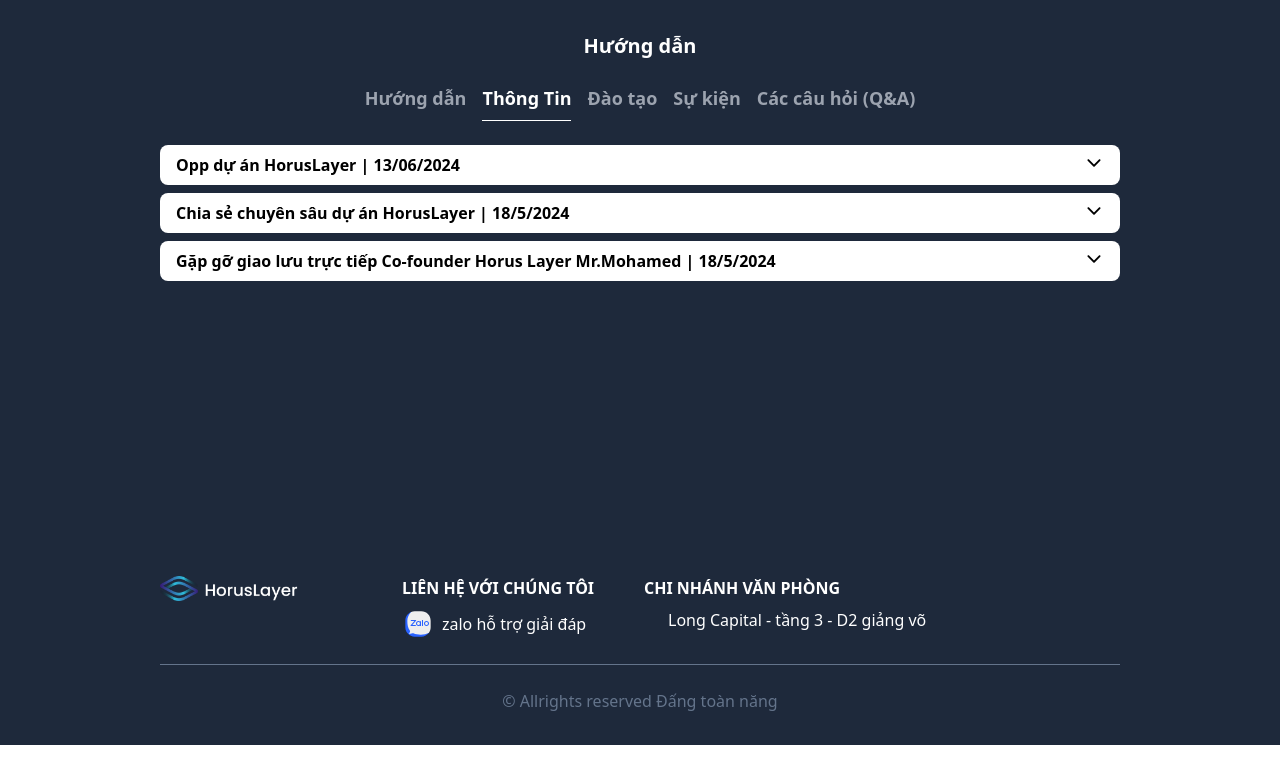
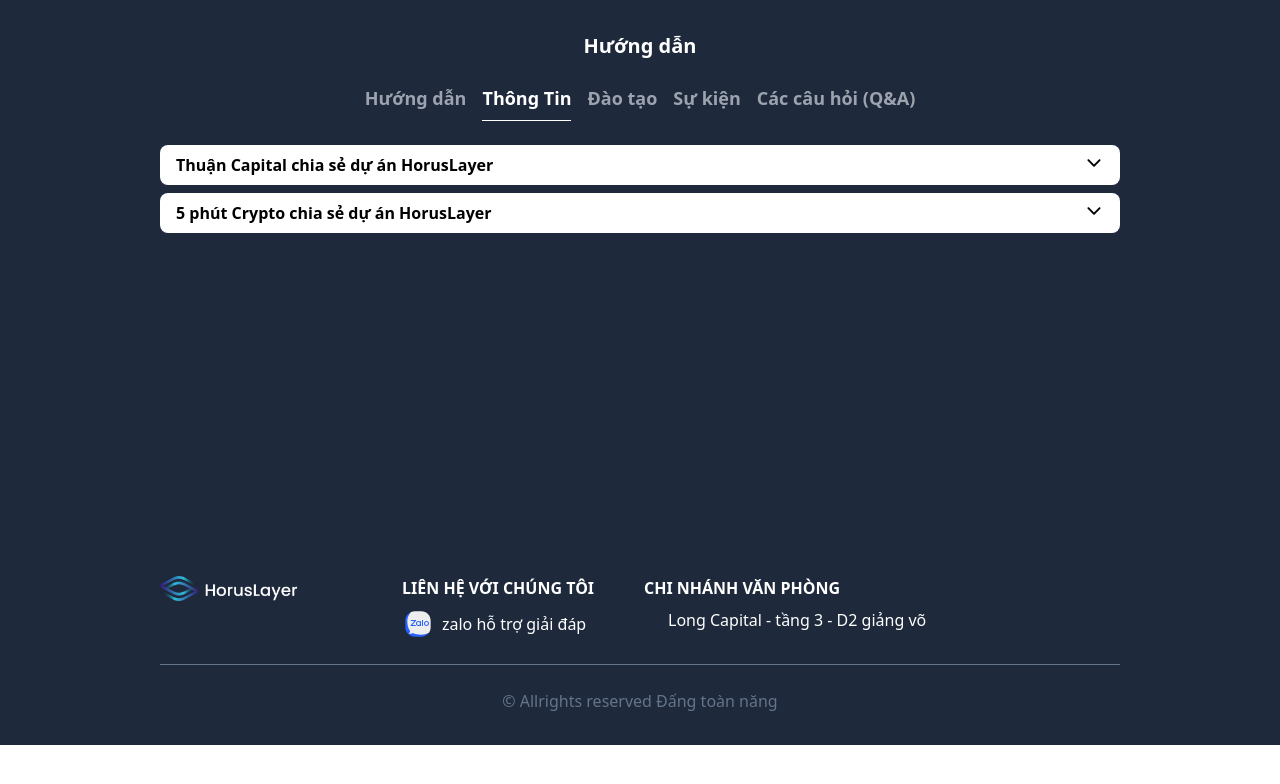
Before and after one commit to NTT102/horus, a React (Vite) app: page / in a window 1280 px wide. Both pictures are taken after a click on the tab "Thông Tin". Shown: the top 784 px of the page. Built offline with nearby package versions, Linux system fonts and the light colour scheme; some icons are missing.

Commit message:
Update Guide.tsx

```diff
--- a/src/layouts/sections/Guide.tsx
+++ b/src/layouts/sections/Guide.tsx
@@ -252,7 +252,61 @@
 
                     </Tab.Panel>
 
+                   <Tab.Panel className="grid gap-2">
 
+                         <Disclosure>
+                            {({ open }) => (
+                                <>
+                                    <Disclosure.Button className="flex w-full justify-between rounded-lg bg-white text-black px-4 py-2 text-left text-sm font-medium hover:bg-blue-100 focus:outline-none focus-visible:ring focus-visible:ring-blue-500/75">
+                                        <span className="block text-base first-letter:uppercase font-semibold">
+                                            Thuận Capital chia sẻ dự án HorusLayer
+                                        </span>
+                                        <IoIosArrowDown
+                                            className={`${
+                                                open
+                                                    ? "rotate-180 transform"
+                                                    : ""
+                                            } h-5 w-5 text-black`}
+                                        />
+                                    </Disclosure.Button>
+                                     <Disclosure.Panel className="text-sm text-gray-500">
+                                        <iframe
+                                            className="w-full aspect-video"
+                                            src="https://www.youtube.com/embed/wD6YQe5dpb8?si=GvBVNTsbrx5mzId5"
+                                            title="YouTube video player"
+                                            allow="accelerometer; autoplay; clipboard-write; encrypted-media; gyroscope; picture-in-picture; web-share"
+                                        ></iframe>
+                                    </Disclosure.Panel>
+                                </>
+                            )}
+                        </Disclosure>
+                         <Disclosure>
+                            {({ open }) => (
+                                <>
+                                    <Disclosure.Button className="flex w-full justify-between rounded-lg bg-white text-black px-4 py-2 text-left text-sm font-medium hover:bg-blue-100 focus:outline-none focus-visible:ring focus-visible:ring-blue-500/75">
+                                        <span className="block text-base first-letter:uppercase font-semibold">
+                                            5 phút Crypto chia sẻ dự án HorusLayer
+                                        </span>
+                                        <IoIosArrowDown
+                                            className={`${
+                                                open
+                                                    ? "rotate-180 transform"
+                                                    : ""
+                                            } h-5 w-5 text-black`}
+                                        />
+                                    </Disclosure.Button>
+                                     <Disclosure.Panel className="text-sm text-gray-500">
+                                        <iframe
+                                            className="w-full aspect-video"
+                                            src="https://www.youtube.com/embed/bROfj2B9lCQ?si=kxiv9wxiakRILquB"
+                                            title="YouTube video player"
+                                            allow="accelerometer; autoplay; clipboard-write; encrypted-media; gyroscope; picture-in-picture; web-share"
+                                        ></iframe>
+                                    </Disclosure.Panel>
+                                </>
+                            )}
+                        </Disclosure>
+                    </Tab.Panel>
 
                     <Tab.Panel className="grid gap-2">
                          <Disclosure>
@@ -335,6 +389,9 @@
                             )}
                         </Disclosure>
                     </Tab.Panel>
+
+
+
                      <Tab.Panel className="grid gap-2">
                         <Disclosure>
                             {({ open }) => (
```
